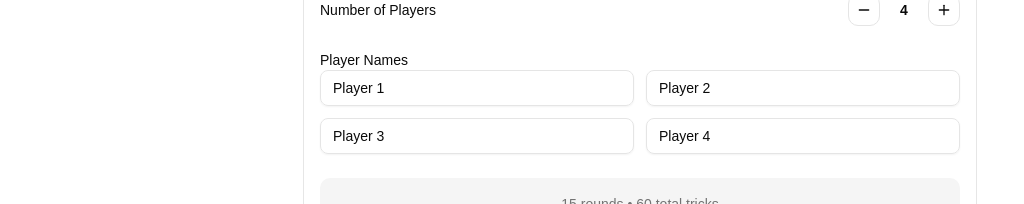
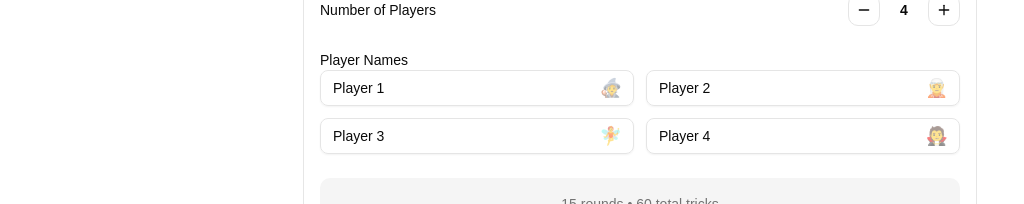
Before and after one commit to proschu2/wiztrack, a Next.js app: page / in a window 1280 px wide. Shown: the part 134-338 px from the top of the page, without its empty margins (0-1024 px from the left). Built offline with nearby package versions, Linux system fonts and the light colour scheme; a web font is replaced by a local one.

Commit message:
feat: Add themed player emojis to setup page
- Each player slot shows themed emoji (🧙🧝🧚🧛🧜🐉)
- Emoji appears as visual hint inside input field

```diff
--- a/src/app/page.tsx
+++ b/src/app/page.tsx
@@ -16,6 +16,9 @@ const MIN_PLAYERS = 3;
 const MAX_PLAYERS = 6;
 const DEFAULT_PLAYERS = 4;
 const PREFILL_STORAGE_KEY = "wiztrack_prefill_players";
+
+// Themed emojis for players
+const PLAYER_EMOJIS = ["🧙", "🧝", "🧚", "🧛", "🧜", "🐉"];
 
 export default function GameSetupPage() {
   const router = useRouter();
@@ -163,6 +166,7 @@ export default function GameSetupPage() {
               <div className="grid gap-3 sm:grid-cols-2">
                 {playerNames.map((name, index) => (
                   <div key={index} className="space-y-1">
+                    <div className="relative">
                       <Input
                         value={name}
                         onChange={(e) => handleNameChange(index, e.target.value)}
@@ -170,6 +174,10 @@ export default function GameSetupPage() {
                         className={errors[index] ? "border-destructive" : ""}
                         aria-label={`Player ${index + 1} name`}
                       />
+                      <span className="absolute right-3 top-1/2 -translate-y-1/2 text-lg pointer-events-none opacity-50">
+                        {PLAYER_EMOJIS[index]}
+                      </span>
+                    </div>
                     {errors[index] && (
                       <p className="text-xs text-destructive">{errors[index]}</p>
                     )}
```
Lines whose indentation alone changed are shown as unchanged.
